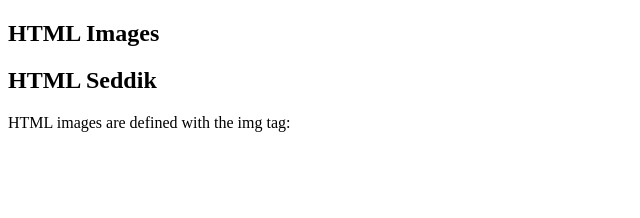
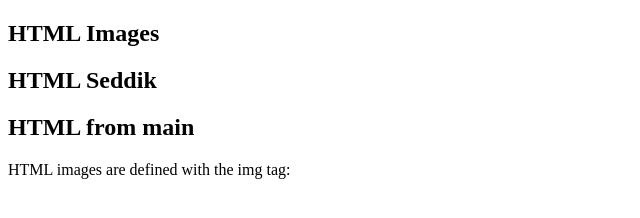
Before and after one commit to Fseddiks/learing-git, a plain HTML site: page index.html in a window 1280 px wide. Shown: the whole page, without its empty margins (0-640 px from the left). Drawn offline with Linux system fonts and the light colour scheme.

Commit message:
html from main

```diff
--- a/index.html
+++ b/index.html
@@ -3,6 +3,7 @@
 <body>
   <h2>HTML Images</h2>
   <h2>HTML Seddik</h2>
+  <h2>HTML from main</h2>
 <p>HTML images are defined with the img tag:</p>
 </body>
 </html>
```
